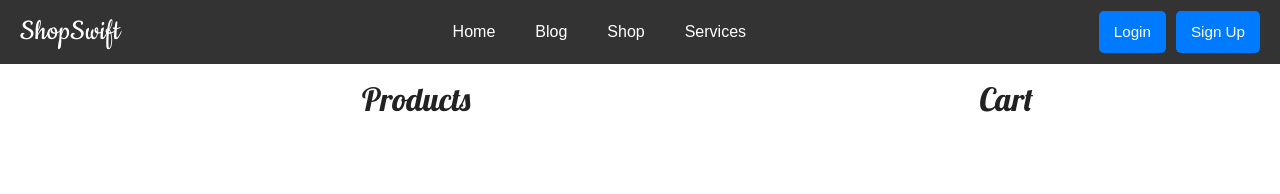
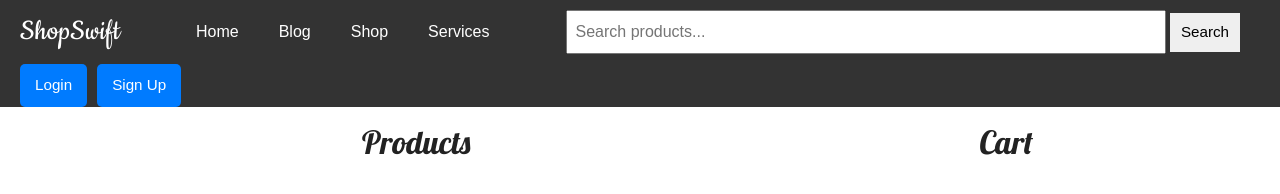
Before and after one commit to ffkhan/cs375, a website: page cart.html in a window 1280 px wide. Drawn offline with nearby package versions, Linux system fonts and the light colour scheme; no server answers.

Commit message:
added search bar

```diff
--- a/navbar.js
+++ b/navbar.js
@@ -3,12 +3,20 @@ document.write(`
         <div class="logo">
             <a href="http://localhost:3000/homepage.html" class="brand-title">ShopSwift</a>
         </div>
+
+
         <ul class="nav-links">
             <li><a href="http://localhost:3000/homepage.html">Home</a></li>
             <li><a href="#">Blog</a></li>
             <li><a href="http://localhost:3000/cart.html">Shop</a></li>
             <li><a href="#">Services</a></li>
         </ul>
+
+        <div class="search-bar">
+            <input type="text" placeholder="Search products..." style="width: 600px; padding: 8px;">
+            <button type="button" style="width: 70px; padding: 8px;">Search </button>
+            </button>
+        </div>
 
         <div class="user-container">
             <span id="usernameDisplay"></span>
```
Also changed, not shown: package.json (+5 -3 lines), cart.css (line endings or trailing spaces), cart.js (line endings or trailing spaces), 1 other file.
